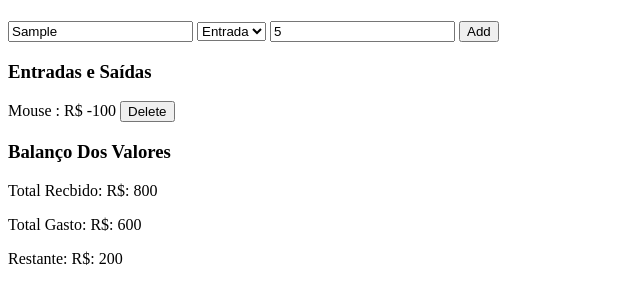
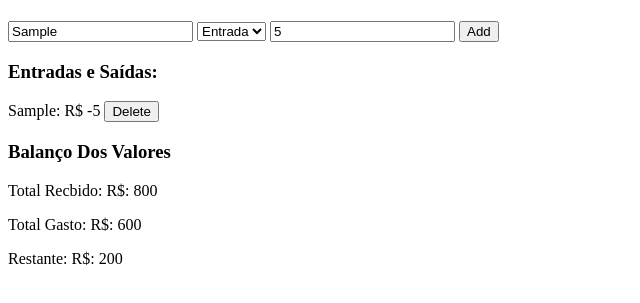
Before and after one commit to Deniks71/expenseTracker, a plain HTML site: page index.html in a window 1280 px wide. Both pictures are taken after typing "Sample", "5" into the empty fields and a click on the button "Add". Shown: the part 59-362 px from the top of the page, without its empty margins (0-640 px from the left). Drawn offline with Linux system fonts and the light colour scheme.

Commit message:
Insere inputs na tela atraves de geracao de html

```diff
--- a/app.js
+++ b/app.js
@@ -20,11 +20,20 @@ document.querySelector('.button-input').addEventListener('click', () => {
 
 
 function pegaValores (nome, tipo , valor) {
+    let outputDivHtml = ''
+
     expenseTracker.push({
         nome: nome,
         tipo: tipo,
         valor: valor
     });
 
-    console.log(expenseTracker)
+    expenseTracker.forEach((expense) => {
+        let html = `<p>${expense.nome}: R$ -${expense.valor} <button>Delete</button></p>`
+
+        outputDivHtml += html
+
+    })
+
+    document.querySelector('.output-div').innerHTML = outputDivHtml;
 };
--- a/index.html
+++ b/index.html
@@ -16,11 +16,8 @@
         <input type="number" class="valor-input" placeholder="Insira o Valor:">
         <button class="button-input">Add</button>
     </div>
-
+    <h3>Entradas e Saídas:</h3>
     <div class="output-div">
-        <h3>Entradas e Saídas</h3>
-        <p>Mouse : R$ -100 <button>Delete</button></p>
-
 
     </div>
 
```
